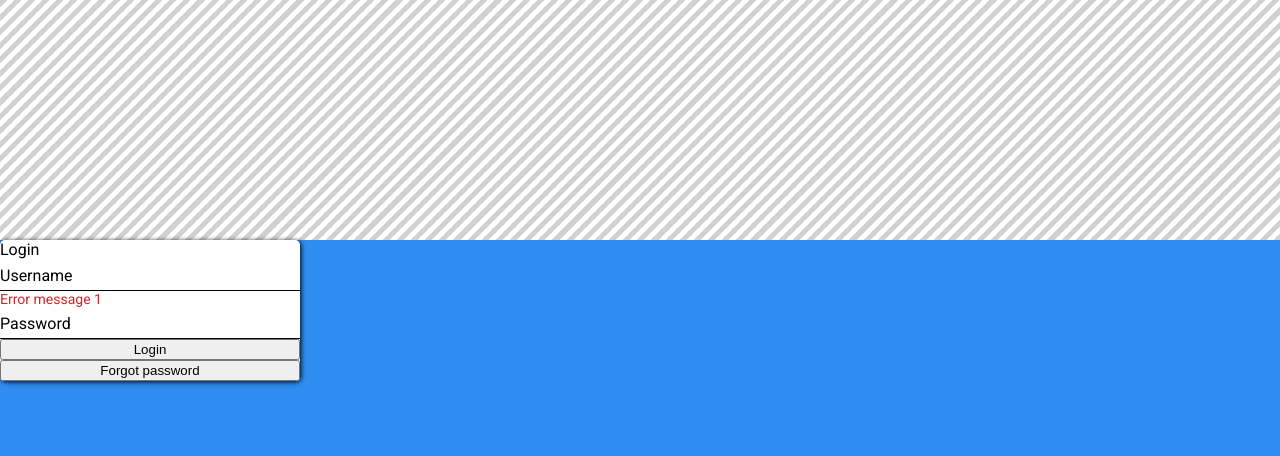
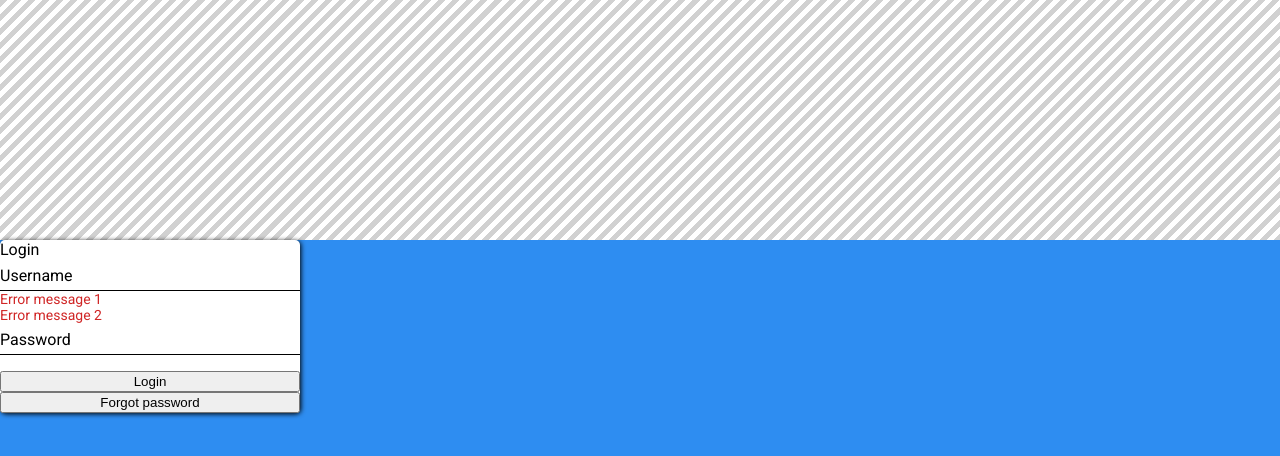
Before and after one commit to andrebot/BalancoConta, a React app: page / in a window 1280 px wide. Shown: the top 456 px of the page. Built offline with nearby package versions, Linux system fonts and the light colour scheme.

Commit message:
Finished first vesion of input component

```diff
--- a/package.json
+++ b/package.json
@@ -3,6 +3,9 @@
   "version": "1.0.0",
   "description": "System to take care of your finances",
   "main": "src/server/index.js",
+  "engines": {
+    "node": "14.16.1"
+  },
   "scripts": {
     "dev": "webpack --watch --mode=development",
     "build": "webpack --mode=production",
--- a/src/client/components/forms/input.jsx
+++ b/src/client/components/forms/input.jsx
@@ -16,7 +16,7 @@
       <div className="error-message">
         {errorMessages.length > 0 && errorMessages.map((child, index ) => (
           <div key={index} style={{
-            visibility: errors.indexOf(child.props.htmlFor) > -1 ? 'visible' : 'hidden',
+            display: errors.indexOf(child.props.htmlFor) > -1 ? 'block' : 'none',
           }}>{child}</div>
         ))}
       </div>
--- a/src/client/components/forms/input.styl
+++ b/src/client/components/forms/input.styl
@@ -51,7 +51,9 @@
       left: 0px
       transition: all 0.3s ease
 
-  .error-message div
-    color: #d02626
-    font-size: 14px
-    visibility: hidden
+  .error-message
+    min-height: 16px
+
+    div
+      color: #d02626
+      font-size: 14px
--- a/src/client/index.html
+++ b/src/client/index.html
@@ -1,7 +1,7 @@
 <!DOCTYPE html>
 <html>
   <head>
-    <title>Finanćas</title>
+    <title>Finanças</title>
     <meta charset="UTF-8">
     <meta name="viewport" content="width=device-width,initial-scale=1.0">
     <link rel="stylesheet" href="//fonts.googleapis.com/css?family=Roboto:400,500,700,400italic|Material+Icons">
--- a/src/client/pages/login.jsx
+++ b/src/client/pages/login.jsx
@@ -10,8 +10,10 @@
       <div className="bottom-section">
         <div className="login-wrapper">
           <div>Login</div>
-          <FormInput label="Username" name="username" errors={['required']}>
+          <FormInput label="Username" name="username" errors={['required', 'missed']}>
             <span htmlFor="required">Error message 1</span>
+            <span htmlFor="missed">Error message 2</span>
+            <span htmlFor="mispelled">Error message 3</span>
           </FormInput>
           <FormInput label="Password" name="password" type="password"/>
           <button>Login</button>
```
Also changed, not shown: 2 other files (tests, documents, lock files or other folders).
